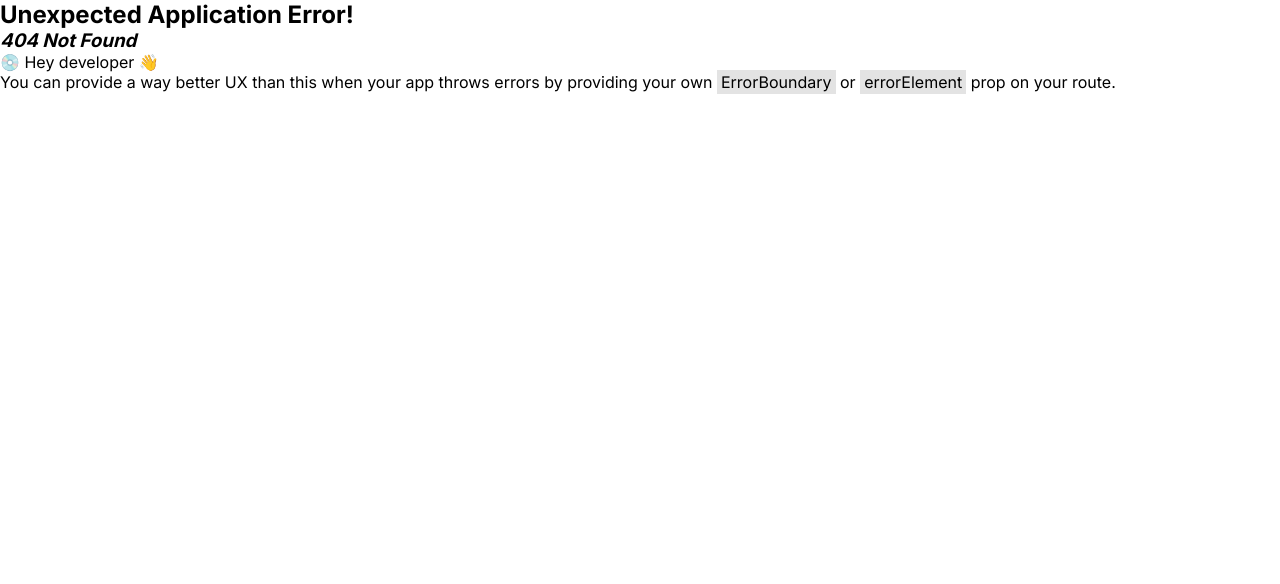
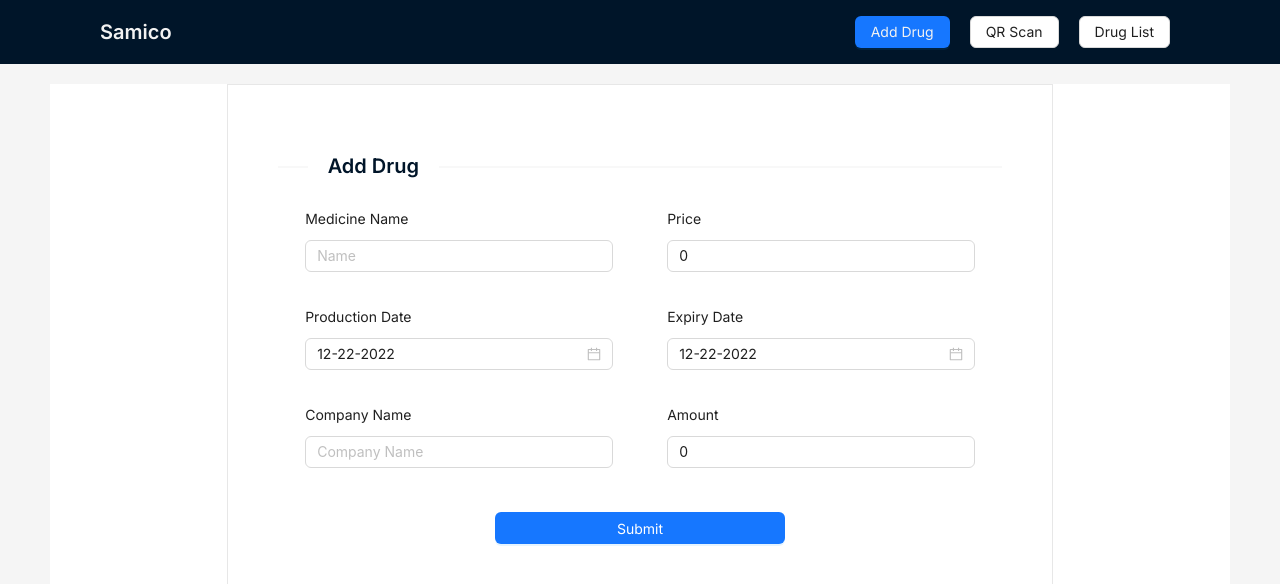
Before and after one commit to sami96h/drug-tracking-system, a React (Create React App) app in the folder demo-client/: page /drugs/new in a window 1280 px wide. Before the commit this address had no page. Shown: the top 584 px of the page. Built offline with nearby package versions, Linux system fonts and the light colour scheme.

Commit message:
create add drug form relates #17

```diff
--- a/demo-client/src/App.css
+++ b/demo-client/src/App.css
@@ -6,3 +6,8 @@
     box-sizing: border-box;
     font-family: 'Inter', sans-serif;
   }
+
+  input:-webkit-autofill {
+    -webkit-background-clip: text;
+    /* -webkit-text-fill-color: #ececec; */
+  }
--- /dev/null
+++ b/demo-client/src/component/AddDrugs/index.tsx
@@ -0,0 +1,166 @@
+/* eslint-disable jsx-a11y/label-has-associated-control */
+import { FC, useState } from 'react'
+import { Formik, Form } from 'formik'
+import {
+  Button, Input, Form as AntForm, Divider, DatePicker,
+} from 'antd'
+import dayjs from 'dayjs'
+
+import { validationSchema } from '../../validation/AddDrugs'
+
+import './style.css'
+
+const AddDrugs:FC = () => {
+  const [productionDate, setProductionDate] = useState(dayjs().format('MM-DD-YYYY'))
+  const [expiryDate, setExpiryDate] = useState(dayjs().format('MM-DD-YYYY'))
+
+  return (
+    <Formik
+      initialValues={{
+        medicineName: '', price: 0, amount: 0, companyName: '', productionDate, expiryDate,
+      }}
+      validationSchema={validationSchema}
+      onSubmit={(values, { setSubmitting }) => {
+        console.log(values)
+        setSubmitting(false)
+      }}
+    >
+      {({
+        values, errors, touched, handleChange, handleBlur, isSubmitting,
+      }) => (
+        <Form className="form-add-drugs">
+          <Divider
+            orientation="left"
+            style={{
+              color: 'rgb(0 21 41)',
+              fontSize: '20px',
+              fontWeight: '600',
+            }}
+          >
+            Add Drug
+          </Divider>
+          <div className="form-item-container">
+
+            <AntForm.Item
+              validateStatus={
+              errors.medicineName && touched.medicineName ? 'error' : 'success'
+            }
+              help={errors.medicineName}
+              className="form-item"
+            >
+              <label>Medicine Name</label>
+              <Input
+                name="medicineName"
+                placeholder="Name"
+                onChange={handleChange}
+                onBlur={handleBlur}
+                value={values.medicineName}
+                className="form-item"
+              />
+            </AntForm.Item>
+
+            <AntForm.Item
+              validateStatus={
+              errors.price && touched.price ? 'error' : 'success'
+            }
+              help={errors.price}
+              className="form-item"
+            >
+              <label>Price</label>
+              <Input
+                name="price"
+                placeholder="price"
+                onChange={handleChange}
+                onBlur={handleBlur}
+                value={values.price}
+              />
+            </AntForm.Item>
+
+            <AntForm.Item
+              validateStatus={
+                errors.productionDate && touched.productionDate ? 'error' : 'success'
+              }
+              help={errors.productionDate}
+              className="form-item"
+            >
+              <label>Production Date</label>
+              <DatePicker
+                className="date-picker"
+                name="productionDate"
+                onChange={(e, dateString) => setProductionDate(dateString)}
+                defaultValue={dayjs(productionDate)}
+                onBlur={handleBlur}
+                format="MM-DD-YYYY"
+              />
+            </AntForm.Item>
+
+            <AntForm.Item
+              validateStatus={
+                errors.expiryDate && touched.expiryDate ? 'error' : 'success'
+              }
+              help={errors.expiryDate}
+              className="form-item"
+            >
+              <label>Expiry Date</label>
+              <DatePicker
+                className="date-picker"
+                name="expiryDate"
+                onChange={(e, dateString) => setExpiryDate(dateString)}
+                defaultValue={dayjs(productionDate)}
+                onBlur={handleBlur}
+                format="MM-DD-YYYY"
+              />
+            </AntForm.Item>
+
+            <AntForm.Item
+              validateStatus={
+                errors.companyName && touched.companyName ? 'error' : 'success'
+              }
+              help={errors.companyName}
+              className="form-item"
+            >
+              <label>Company Name</label>
+              <Input
+                name="companyName"
+                placeholder="Company Name"
+                onChange={handleChange}
+                onBlur={handleBlur}
+                value={values.companyName}
+                className="form-item"
+              />
+            </AntForm.Item>
+
+            <AntForm.Item
+              validateStatus={
+              errors.amount && touched.amount ? 'error' : 'success'
+            }
+              help={errors.amount}
+              className="form-item"
+            >
+              <label>Amount</label>
+              <Input
+                name="amount"
+                placeholder="Amount"
+                onChange={handleChange}
+                onBlur={handleBlur}
+                value={values.amount}
+              />
+            </AntForm.Item>
+
+          </div>
+
+          <Button
+            className="add-drugs-btn"
+            type="primary"
+            htmlType="submit"
+            disabled={isSubmitting}
+          >
+            Submit
+          </Button>
+        </Form>
+      )}
+    </Formik>
+  )
+}
+
+export default AddDrugs
--- /dev/null
+++ b/demo-client/src/component/AddDrugs/style.css
@@ -0,0 +1,34 @@
+.form-add-drugs{
+  border: 1px rgb(231, 231, 231) solid;
+  width: 70%;
+  min-width: 320px;
+  margin: 20px auto;
+  padding: 50px;
+  height: 85vh
+}
+
+.form-add-drugs div.form-item-container{
+  display: flex;
+  justify-content: space-around;
+  flex-wrap: wrap;
+}
+
+.form-add-drugs label{
+  width: max-content;
+  display: block !important;
+  margin: 10px 0;
+}
+
+.form-add-drugs .form-item-container .form-item{
+  min-width: 300px;
+  width: calc(85%/2);
+}
+.form-item-container .form-item input, .date-picker{
+  width: 100% !important;
+}
+
+.add-drugs-btn{
+  display: block;
+  margin: 20px auto;
+  width: calc(80%/2);
+}
--- a/demo-client/src/layouts/MainLayout/index.tsx
+++ b/demo-client/src/layouts/MainLayout/index.tsx
@@ -3,10 +3,12 @@ import {
   Button, Layout, theme,
 } from 'antd'
 import { Header, Content } from 'antd/es/layout/layout'
-import { Outlet } from 'react-router-dom'
+import { useNavigate, Outlet } from 'react-router-dom'
 import './style.css'
 
 const MainLayout:FC = () => {
+  const navigate = useNavigate()
+
   const {
     token: { colorBgContainer },
   } = theme.useToken()
@@ -19,6 +21,7 @@ const MainLayout:FC = () => {
           <Button
             type="primary"
             style={{ color: 'rgb(242, 242, 242)' }}
+            onClick={(() => navigate('/drugs/new'))}
           >
             Add Drug
           </Button>
--- a/demo-client/src/router/index.tsx
+++ b/demo-client/src/router/index.tsx
@@ -1,6 +1,7 @@
 import {
   createBrowserRouter,
 } from 'react-router-dom'
+import AddDrugs from '../component/AddDrugs'
 import Introduction from '../component/introduction'
 import Home from '../pages/Home'
 
@@ -13,6 +14,10 @@ export const router = createBrowserRouter([
         path: '/',
         element: <Introduction />,
       },
+      {
+        path: '/drugs/new',
+        element: <AddDrugs />,
+      },
     ],
   },
 ])
--- /dev/null
+++ b/demo-client/src/validation/AddDrugs.tsx
@@ -0,0 +1,21 @@
+import * as yup from 'yup'
+
+export const validationSchema = yup.object({
+  medicineName: yup.string()
+    .required('medicine name is required'),
+
+  companyName: yup.string()
+    .required('company name is required'),
+
+  price: yup.number()
+    .required('price is required'),
+
+  amount: yup.number()
+    .required('amount is required'),
+
+  productionDate: yup.date()
+    .required('production date is required'),
+
+  expiryDate: yup.date()
+    .required('expiry date is required'),
+})
```
Also changed, not shown: demo-client/package.json (+7 -3 lines), 1 other file (tests, documents, lock files or other folders).
